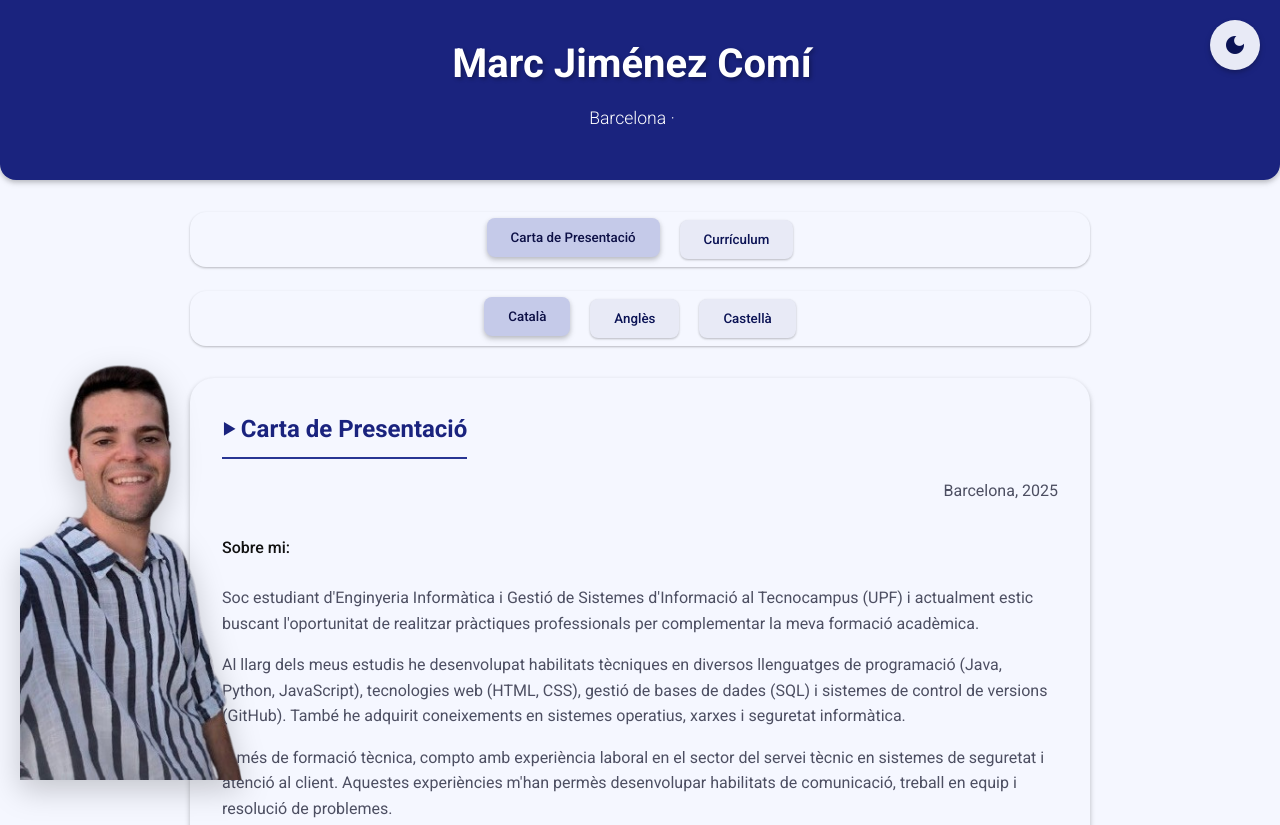
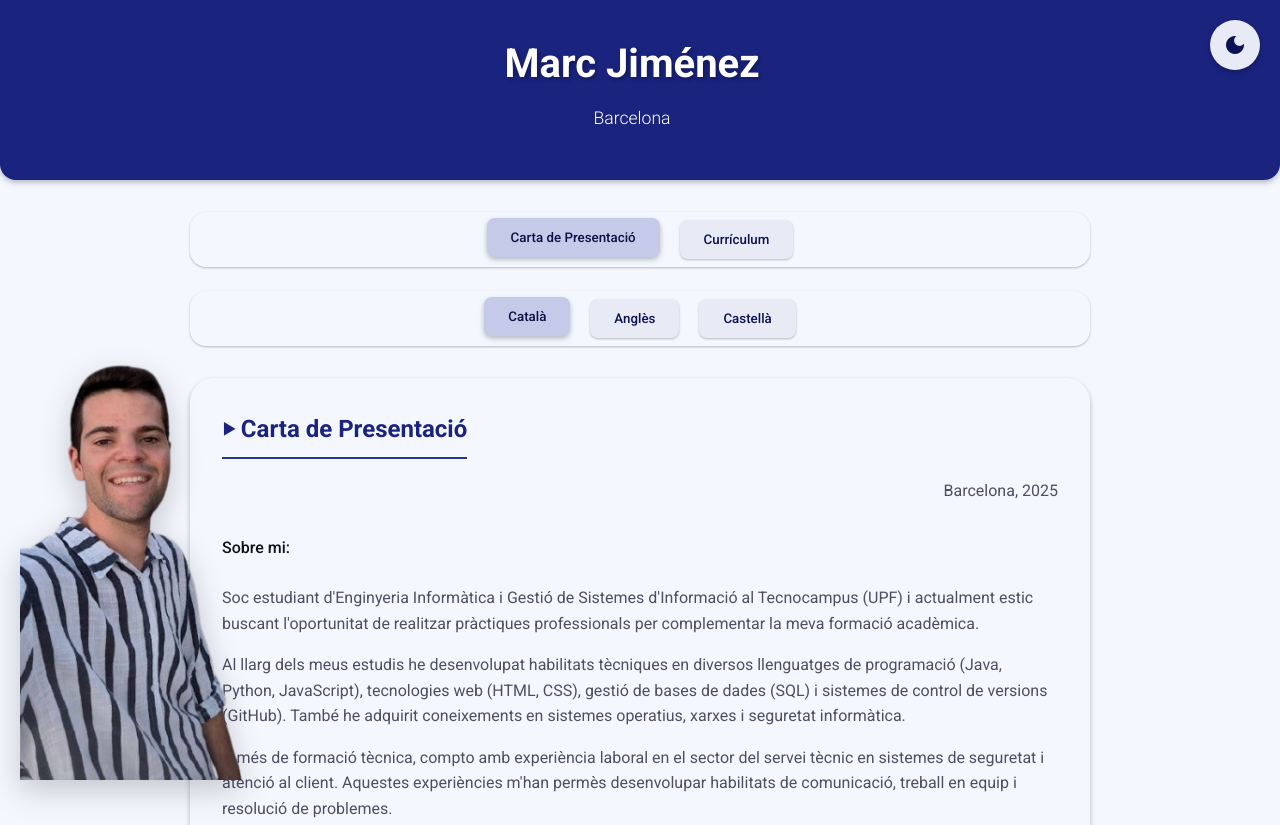
Before and after one commit to marcJC10/marcJC10.github.io, a plain HTML site: page index.html in a window 1280 px wide. Shown: the top 825 px of the page. Drawn offline with Linux system fonts and the light colour scheme.

Commit message:
Update index.html

```diff
--- a/index.html
+++ b/index.html
@@ -3,8 +3,8 @@
 <head>
   <meta charset="UTF-8">
   <meta name="viewport" content="width=device-width, initial-scale=1.0">
-  <title>Marc Jiménez Comí – Portfolio</title>
-  <meta name="description" content="Portfolio personal de Marc Jiménez Comí, estudiant d'Enginyeria Informàtica">
+  <title>Marc Jiménez – Portfolio</title>
+  <meta name="description" content="Portfolio personal de Marc Jiménez, estudiant d'Enginyeria Informàtica">
   <meta name="theme-color" content="#1A237E">
   <link rel="stylesheet" href="styles.css">
   <link href="https://fonts.googleapis.com/icon?family=Material+Icons" rel="stylesheet">
@@ -18,8 +18,8 @@
   <header>
     <div class="header-content">
       <div class="text-content">
-        <h1>Marc Jiménez Comí</h1>
-        <p class="contact-info">Barcelona · </p>
+        <h1>Marc Jiménez</h1>
+        <p class="contact-info">Barcelona</p>
       </div>
       <img src="profile.png" alt="Marc's presentation picture" class="profile-small">
     </div>
```
